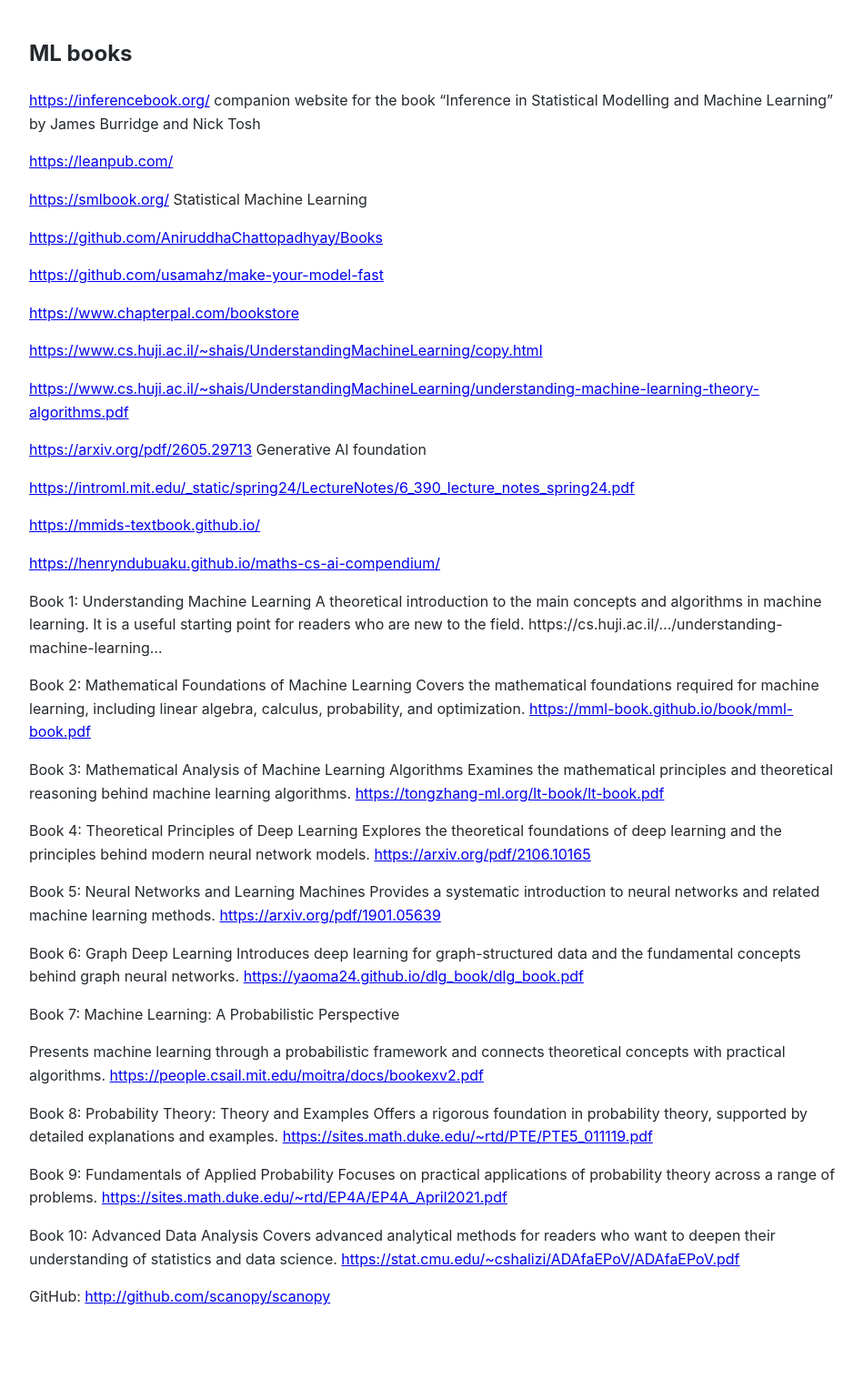
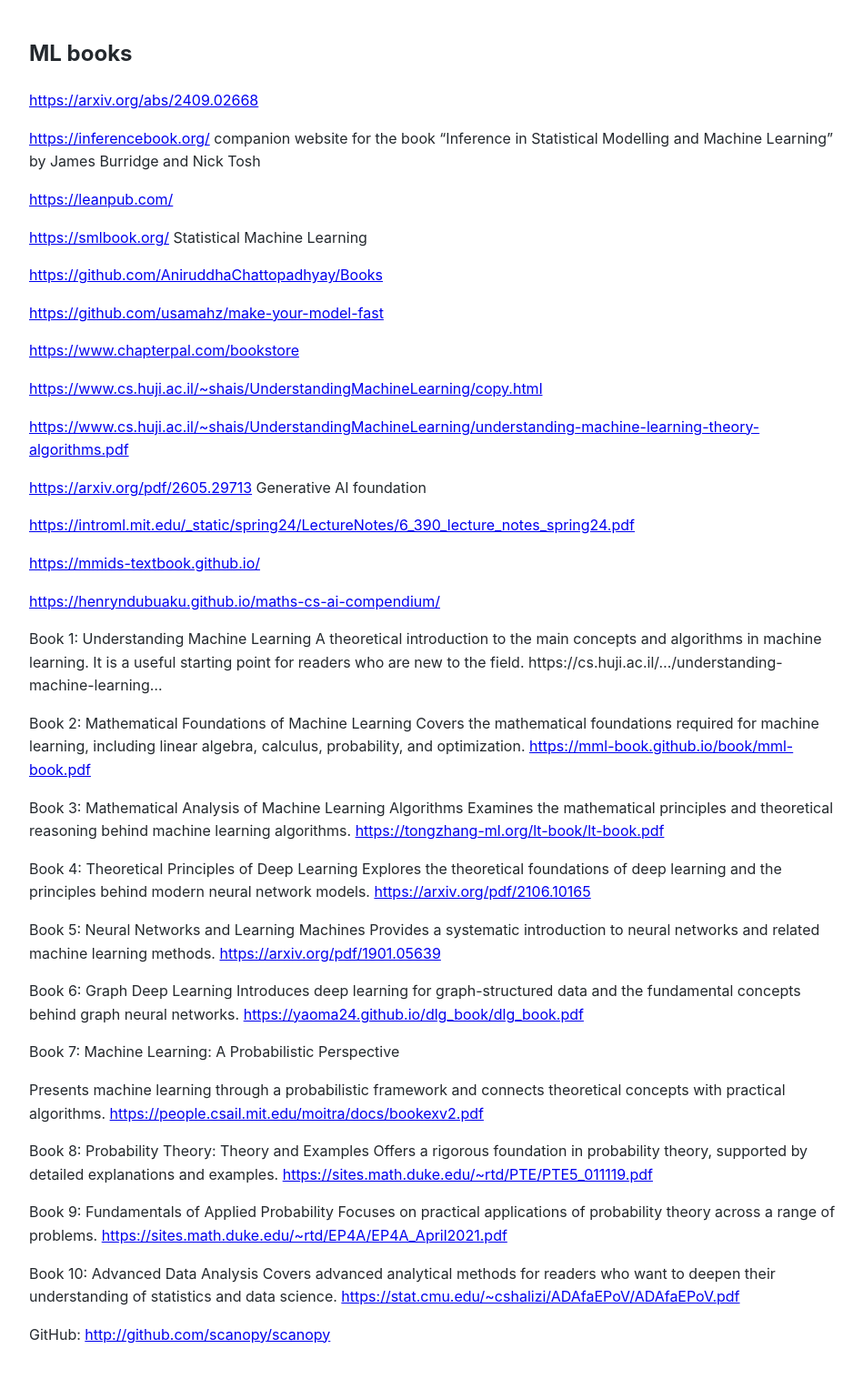
Before and after one commit to Michael-Lubinsky/michael-lubinsky.github.com, a Jekyll site: the page built from ml/ml_books.md, in a window 1280 px wide. Shown: the whole page at 91% size, without its empty margins (158-1107 px from the left). Built offline with Jekyll 4.4.1, drawn with Linux system fonts in a browser that asks for light colours; our own code applies the rules of GitHub Pages for plain Markdown files; before the commit the page ends 1475 px from its top, so only the background shows below that.

Commit message:
Update ml_books.md

```diff
--- a/ml/ml_books.md
+++ b/ml/ml_books.md
@@ -1,4 +1,6 @@
 ## ML books
+
+<https://arxiv.org/abs/2409.02668>
 
 <https://inferencebook.org/> companion website for the book "Inference in Statistical Modelling and Machine Learning" by James Burridge and Nick Tosh
 
```
